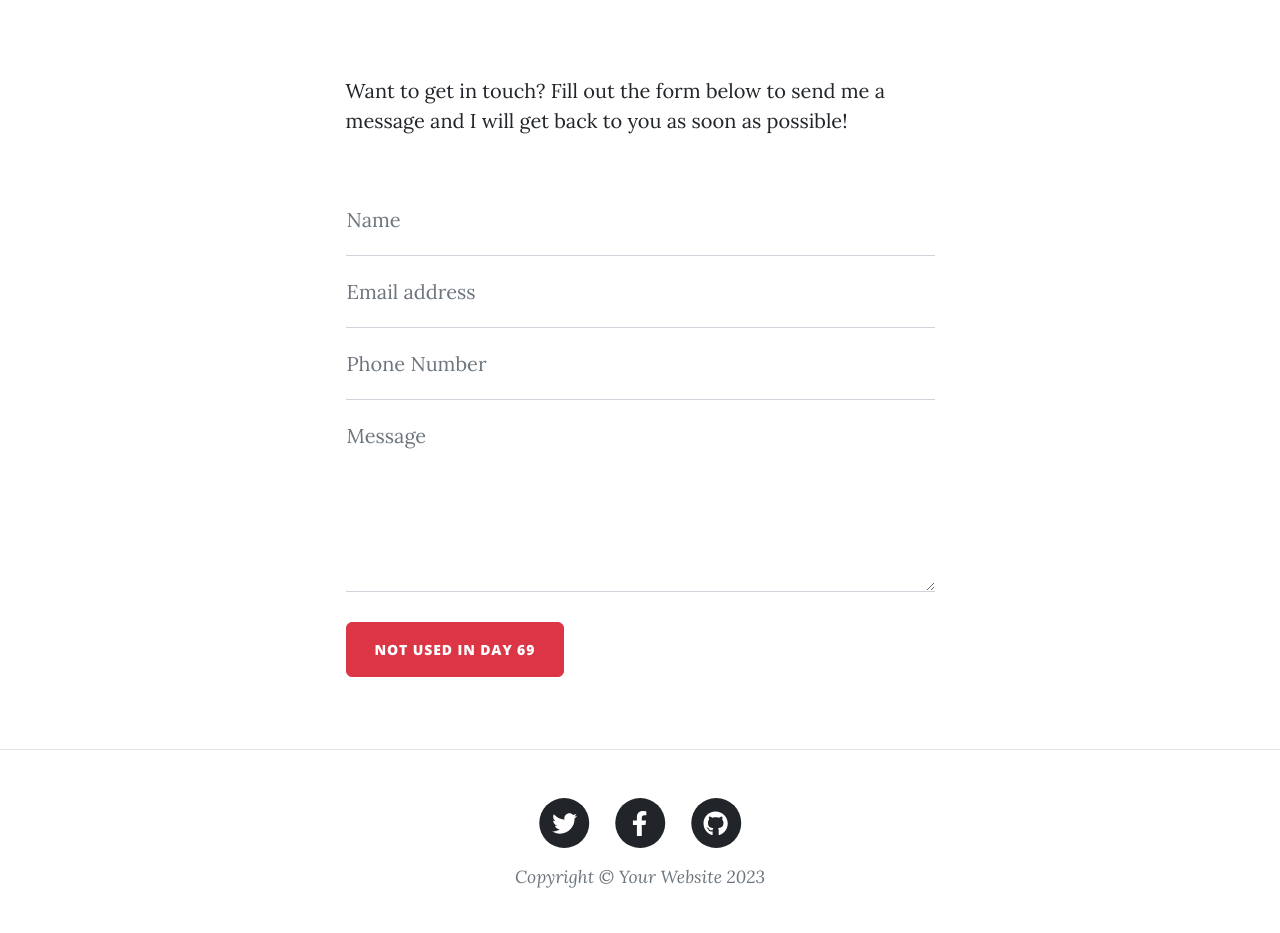
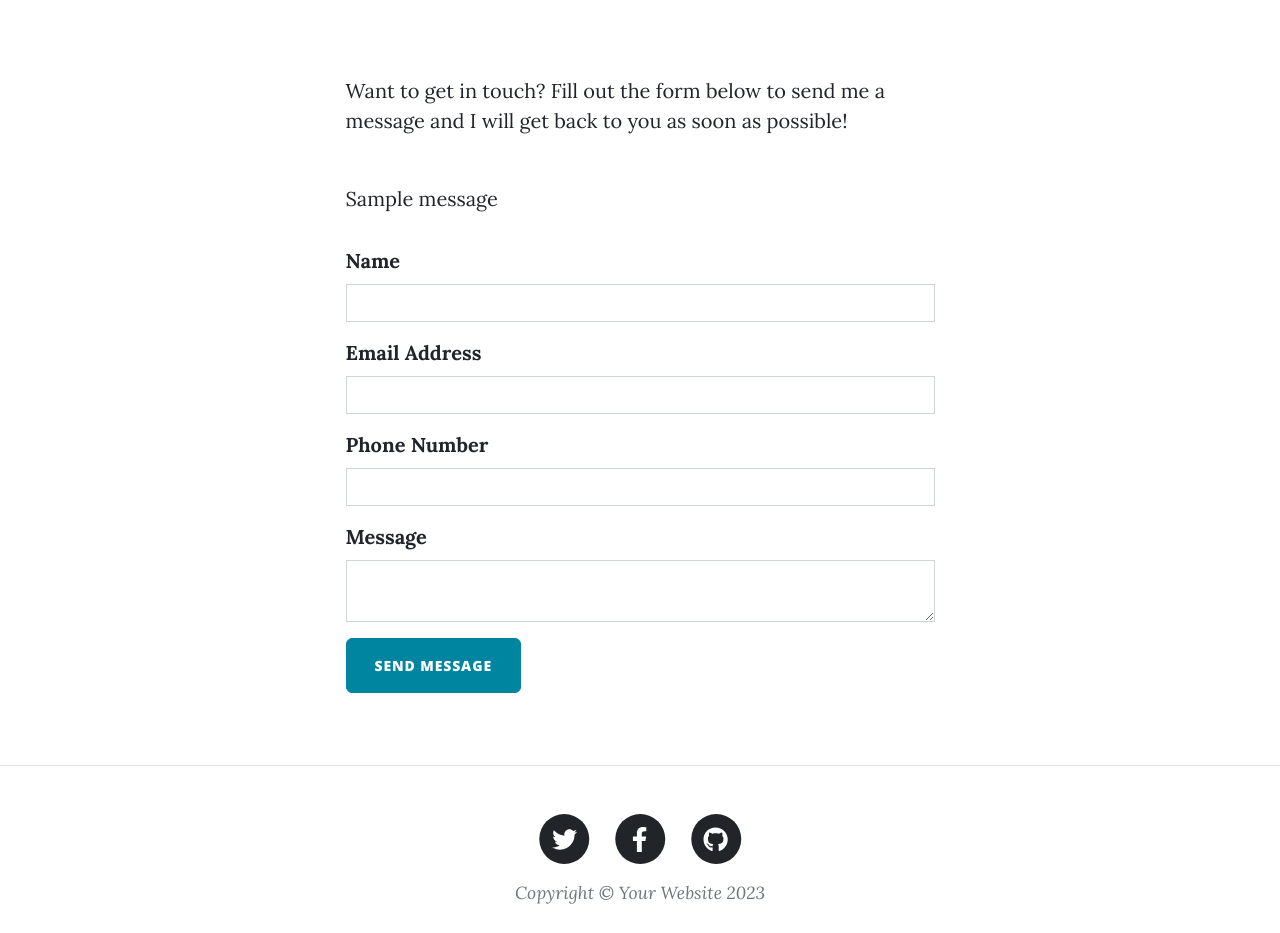
Before and after one commit to mzecic/blogpost_project, a Flask app: page /contact in a window 1280 px wide. Shown: the part 536-1469 px from the top of the page. Before the commit the page ends 1424 px from the top, so only its background shows below. Run offline with Flask 3, Linux system fonts and the light colour scheme; tables that the repository leaves empty hold one stand-in row (values such as "Sample post"); one stand-in notice (Sample message) is shown; some libraries are stand-ins or nearby versions.

Commit message:
implement contact form, sends emails to the website owner

```diff
--- a/forms.py
+++ b/forms.py
@@ -32,3 +32,12 @@ class LoginForm(FlaskForm):
 class CommentForm(FlaskForm):
     content = CKEditorField("Comment", validators=[DataRequired()])
     submit = SubmitField("SUBMIT COMMENT")
+
+
+# TODO: Create a ContactForm so users can contact the page owner
+class ContactForm(FlaskForm):
+    name = StringField("Name", validators=[DataRequired()])
+    email = StringField("Email Address", validators=[DataRequired()])
+    phone_number = StringField("Phone Number", validators=[DataRequired()])
+    message = CKEditorField("Message", validators=[DataRequired()])
+    submit = SubmitField("SEND MESSAGE")
--- a/main.py
+++ b/main.py
@@ -1,3 +1,4 @@
+import ssl
 from datetime import date
 from flask import Flask, abort, render_template, redirect, url_for, flash
 from flask_bootstrap import Bootstrap5
@@ -12,7 +13,7 @@ from sqlalchemy.exc import IntegrityError
 import os
 import pprint
 # Import your forms from the forms.py
-from forms import CreatePostForm, RegisterForm, LoginForm, CommentForm
+from forms import CreatePostForm, RegisterForm, LoginForm, CommentForm, ContactForm
 # Optional: add contact me email functionality (Day 60)
 from smtplib import SMTP
 
@@ -263,9 +264,27 @@ def about():
     return render_template("about.html")
 
 
-@app.route("/contact")
+@app.route("/contact", methods=["GET", "POST"])
 def contact():
-    return render_template("contact.html")
+    contact_form = ContactForm()
+
+    if contact_form.validate_on_submit():
+
+        # SMTP Setup
+        password = os.environ.get("GOOGLE_APP_PASSWORD")
+        fromaddr = contact_form.email.data
+        email = os.environ.get("MY_EMAIL")
+
+        with SMTP("smtp.gmail.com", port=587) as connection:
+            connection.starttls()
+            connection.login(user=email, password=password)
+            connection.sendmail(from_addr=fromaddr, to_addrs=email,
+                                msg=f"Subject:Reaching out from your BlogPost Website\n\n{contact_form.message.data}")
+
+            flash("Message sent successfully!")
+            return redirect(url_for("contact"))
+
+    return render_template("contact.html", contact_form=contact_form)
 
 
 if __name__ == "__main__":
--- a/templates/contact.html
+++ b/templates/contact.html
@@ -1,3 +1,4 @@
+{% from "bootstrap5/form.html" import render_form %}
 {% include "header.html" %}
 
 <!-- Page Header-->
@@ -32,65 +33,14 @@
         <div class="my-5">
           <!-- * * * * * * * * * * * * * * *-->
           <!-- * * Simplified SB Contact Form for the Tutorial* *-->
-          <form
-            id="contactForm"
-            name="sentMessage"
-            action="{{ url_for('contact') }}"
-            method="post"
-          >
-            <div class="form-floating">
-              <input
-                class="form-control"
-                id="name"
-                name="name"
-                type="text"
-                placeholder="Enter your name..."
-                required
-              />
-              <label for="name">Name</label>
-            </div>
-            <div class="form-floating">
-              <input
-                class="form-control"
-                id="email"
-                name="email"
-                type="email"
-                placeholder="Enter your email..."
-                required
-              />
-              <label for="email">Email address</label>
-            </div>
-            <div class="form-floating">
-              <input
-                class="form-control"
-                id="phone"
-                name="phone"
-                type="tel"
-                placeholder="Enter your phone number..."
-                required
-              />
-              <label for="phone">Phone Number</label>
-            </div>
-            <div class="form-floating">
-              <textarea
-                class="form-control"
-                id="message"
-                name="message"
-                placeholder="Enter your message here..."
-                required
-                style="height: 12rem"
-              ></textarea>
-              <label for="message">Message</label>
-            </div>
-            <br />
-            <button
-              class="btn btn-danger text-uppercase"
-              id="submitButton"
-              type="submit"
-            >
-              NOT USED in Day 69
-            </button>
-          </form>
+          {% with messages = get_flashed_messages() %}
+            {% if messages %}
+                {% for message in messages %}
+                  <p class="success">{{ message }}</p>
+                {% endfor %}
+            {% endif %}
+          {% endwith %}
+          {{ render_form(contact_form) }}
         </div>
       </div>
     </div>
```
